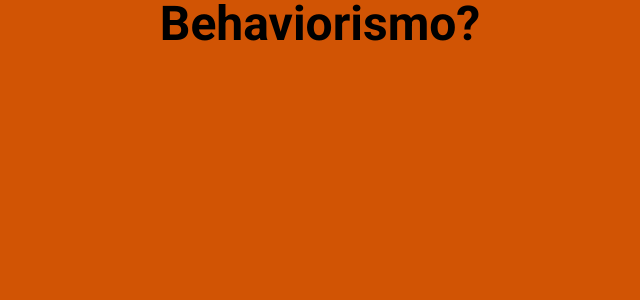
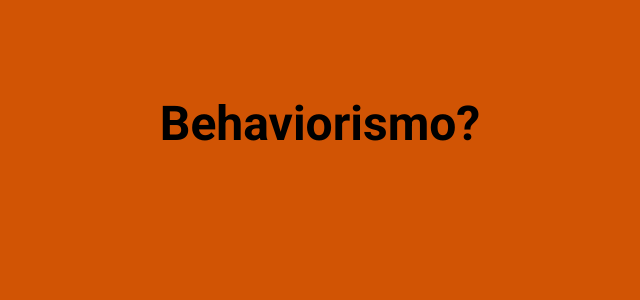
Before and after one commit to afonsomateus21/quiz-cognicao, a React (Vite) app: page / in a window 1280 px wide. Shown: the top 300 px of the page, without its empty margins (320-960 px from the left). Built offline with nearby package versions, Linux system fonts and the light colour scheme.

Commit message:
fix: ajustes na pagina Home

```diff
--- a/src/pages/Home.tsx
+++ b/src/pages/Home.tsx
@@ -1,7 +1,9 @@
 export function Home() {
   return (
-    <main className="bg-orange-600 h-screen">
-      <h1 className="font-roboto font-bold text-5xl text-center">Behaviorismo?</h1>
+    <main className="bg-orange-600 h-screen flex flex-col justify-center">
+      <div className="my-0 mx-auto h-3/4 w-3/4">
+        <h1 className="font-roboto font-bold text-5xl text-center">Behaviorismo?</h1>
+      </div>
     </main>
   );
 }
```
